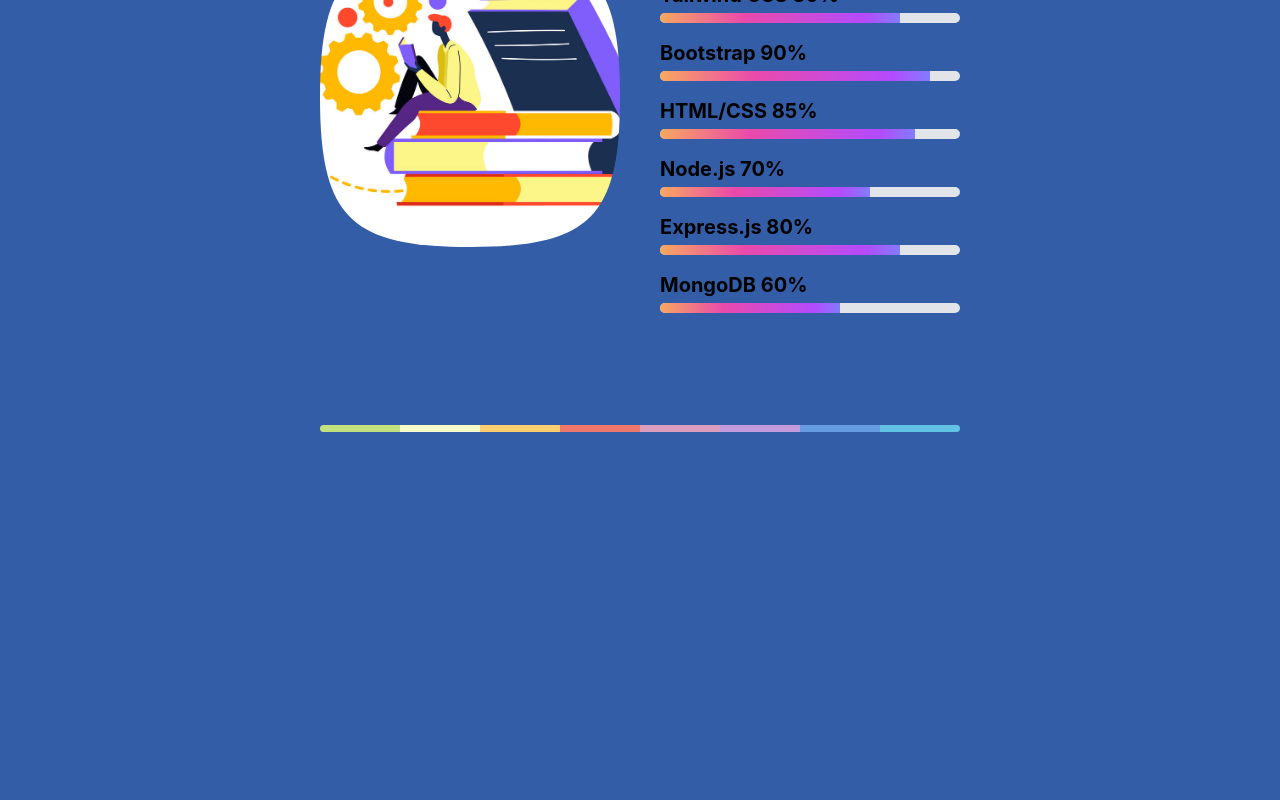
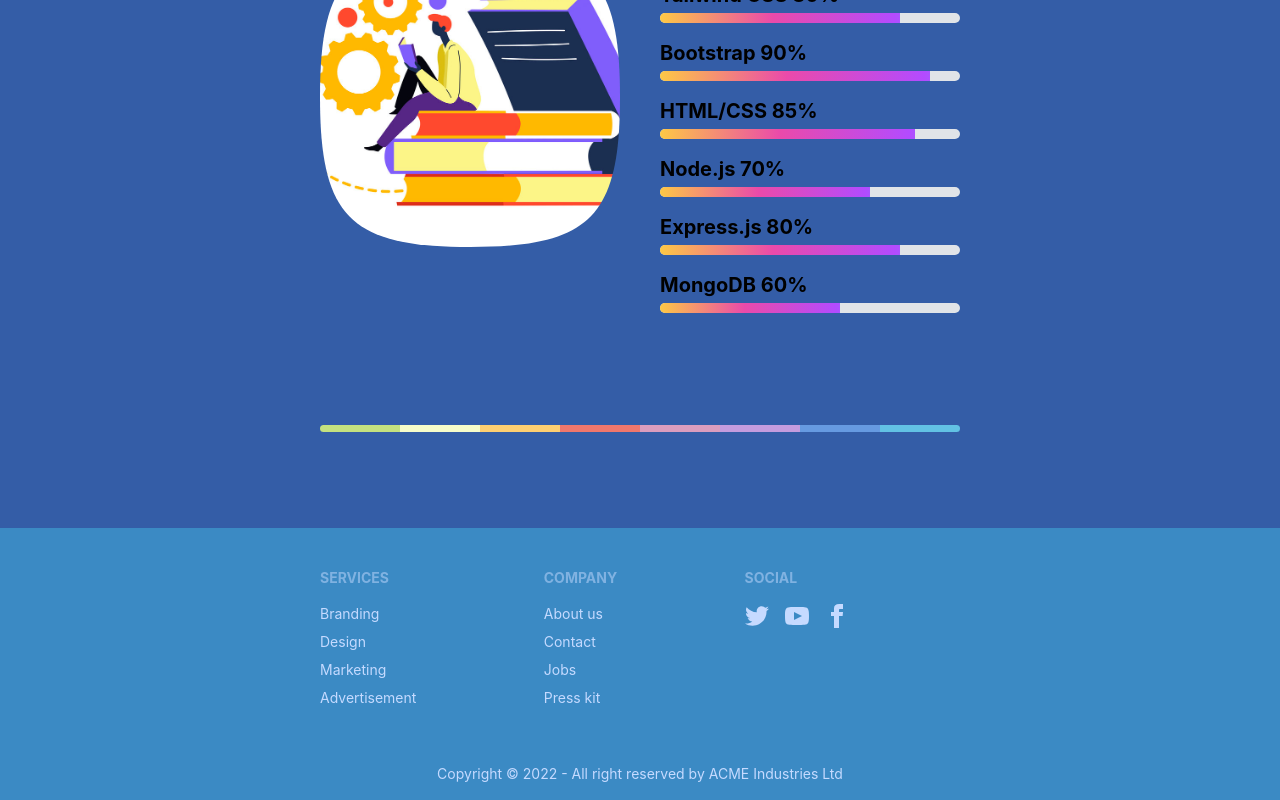
Before and after one commit to rakibul-wdp/portfolio, a React (Create React App) app: page / in a window 1280 px wide. Shown: the part 1648-2448 px from the top of the page. Before the commit the page ends 2085 px from the top, so only its background shows below. Built offline with nearby package versions, Linux system fonts and the light colour scheme.

Commit message:
add footer

```diff
--- a/src/App.js
+++ b/src/App.js
@@ -1,5 +1,6 @@
 import { Route, Routes } from 'react-router-dom';
 import Home from './Pages/Home/Home';
+import Footer from './Pages/Shared/Footer';
 import Navbar from './Pages/Shared/Navbar';
 
 function App() {
@@ -9,6 +10,7 @@
       <Routes>
         <Route path='/' element={<Home />} />
       </Routes>
+      <Footer />
     </div>
   );
 }
--- /dev/null
+++ b/src/Pages/Shared/Footer.js
@@ -0,0 +1,86 @@
+import React from 'react';
+import { Link } from 'react-router-dom';
+
+const Footer = () => {
+  return (
+    <div className='bg-neutral'>
+      <footer className='footer px-80 py-10 mt-24 text-base-content'>
+        <div>
+          <span className='footer-title'>Services</span>
+          <Link to='/' className='link link-hover'>
+            Branding
+          </Link>
+          <Link to='/' className='link link-hover'>
+            Design
+          </Link>
+          <Link to='/' className='link link-hover'>
+            Marketing
+          </Link>
+          <Link to='/' className='link link-hover'>
+            Advertisement
+          </Link>
+        </div>
+        <div>
+          <span className='footer-title'>Company</span>
+          <Link to='/' className='link link-hover'>
+            About us
+          </Link>
+          <Link to='/' className='link link-hover'>
+            Contact
+          </Link>
+          <Link to='/' className='link link-hover'>
+            Jobs
+          </Link>
+          <Link to='/' className='link link-hover'>
+            Press kit
+          </Link>
+        </div>
+        <div>
+          <span className='footer-title'>Social</span>
+          <div className='grid grid-flow-col gap-4'>
+            <Link to='/'>
+              <svg
+                xmlns='http://www.w3.org/2000/svg'
+                width='24'
+                height='24'
+                viewBox='0 0 24 24'
+                className='fill-current'
+              >
+                <path d='M24 4.557c-.883.392-1.832.656-2.828.775 1.017-.609 1.798-1.574 2.165-2.724-.951.564-2.005.974-3.127 1.195-.897-.957-2.178-1.555-3.594-1.555-3.179 0-5.515 2.966-4.797 6.045-4.091-.205-7.719-2.165-10.148-5.144-1.29 2.213-.669 5.108 1.523 6.574-.806-.026-1.566-.247-2.229-.616-.054 2.281 1.581 4.415 3.949 4.89-.693.188-1.452.232-2.224.084.626 1.956 2.444 3.379 4.6 3.419-2.07 1.623-4.678 2.348-7.29 2.04 2.179 1.397 4.768 2.212 7.548 2.212 9.142 0 14.307-7.721 13.995-14.646.962-.695 1.797-1.562 2.457-2.549z'></path>
+              </svg>
+            </Link>
+            <Link to='/'>
+              <svg
+                xmlns='http://www.w3.org/2000/svg'
+                width='24'
+                height='24'
+                viewBox='0 0 24 24'
+                className='fill-current'
+              >
+                <path d='M19.615 3.184c-3.604-.246-11.631-.245-15.23 0-3.897.266-4.356 2.62-4.385 8.816.029 6.185.484 8.549 4.385 8.816 3.6.245 11.626.246 15.23 0 3.897-.266 4.356-2.62 4.385-8.816-.029-6.185-.484-8.549-4.385-8.816zm-10.615 12.816v-8l8 3.993-8 4.007z'></path>
+              </svg>
+            </Link>
+            <Link to='/'>
+              <svg
+                xmlns='http://www.w3.org/2000/svg'
+                width='24'
+                height='24'
+                viewBox='0 0 24 24'
+                className='fill-current'
+              >
+                <path d='M9 8h-3v4h3v12h5v-12h3.642l.358-4h-4v-1.667c0-.955.192-1.333 1.115-1.333h2.885v-5h-3.808c-3.596 0-5.192 1.583-5.192 4.615v3.385z'></path>
+              </svg>
+            </Link>
+          </div>
+        </div>
+      </footer>
+      <div className='footer footer-center p-4 text-base-content'>
+        <div>
+          <p>Copyright © 2022 - All right reserved by ACME Industries Ltd</p>
+        </div>
+      </div>
+    </div>
+  );
+};
+
+export default Footer;
```
